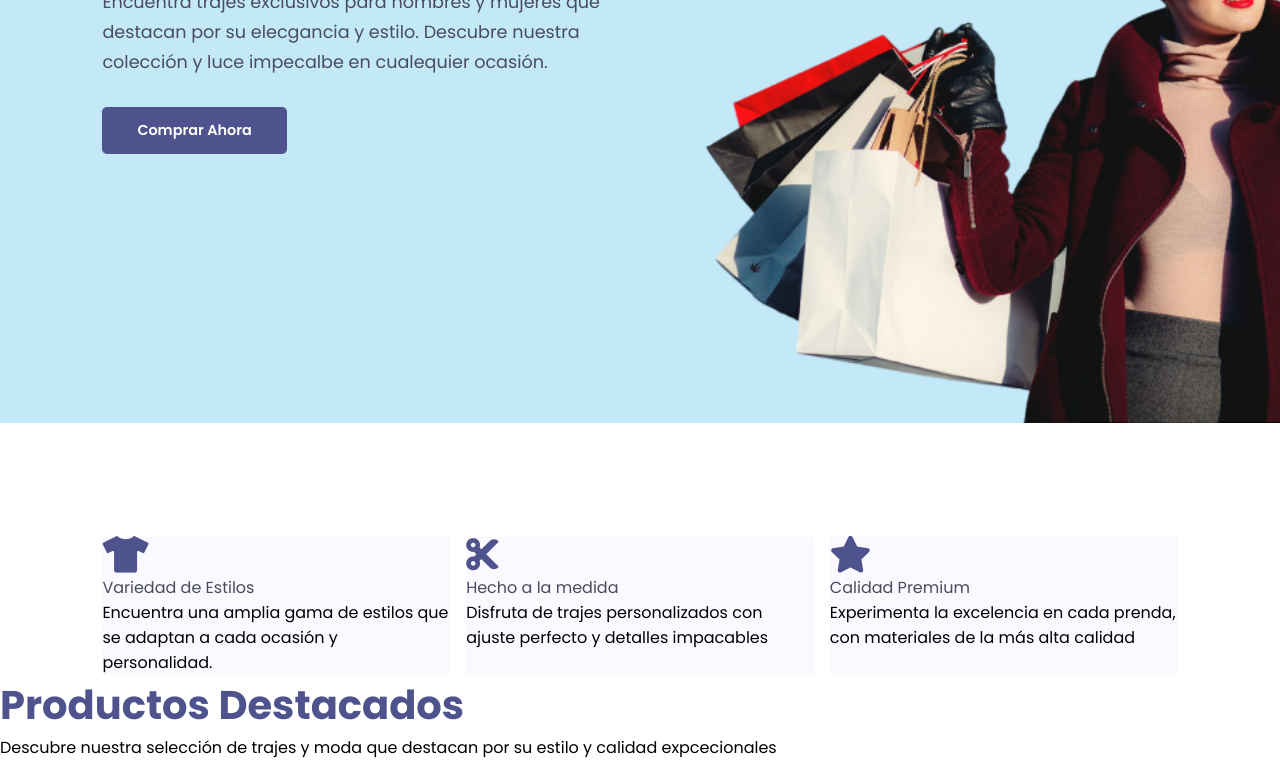
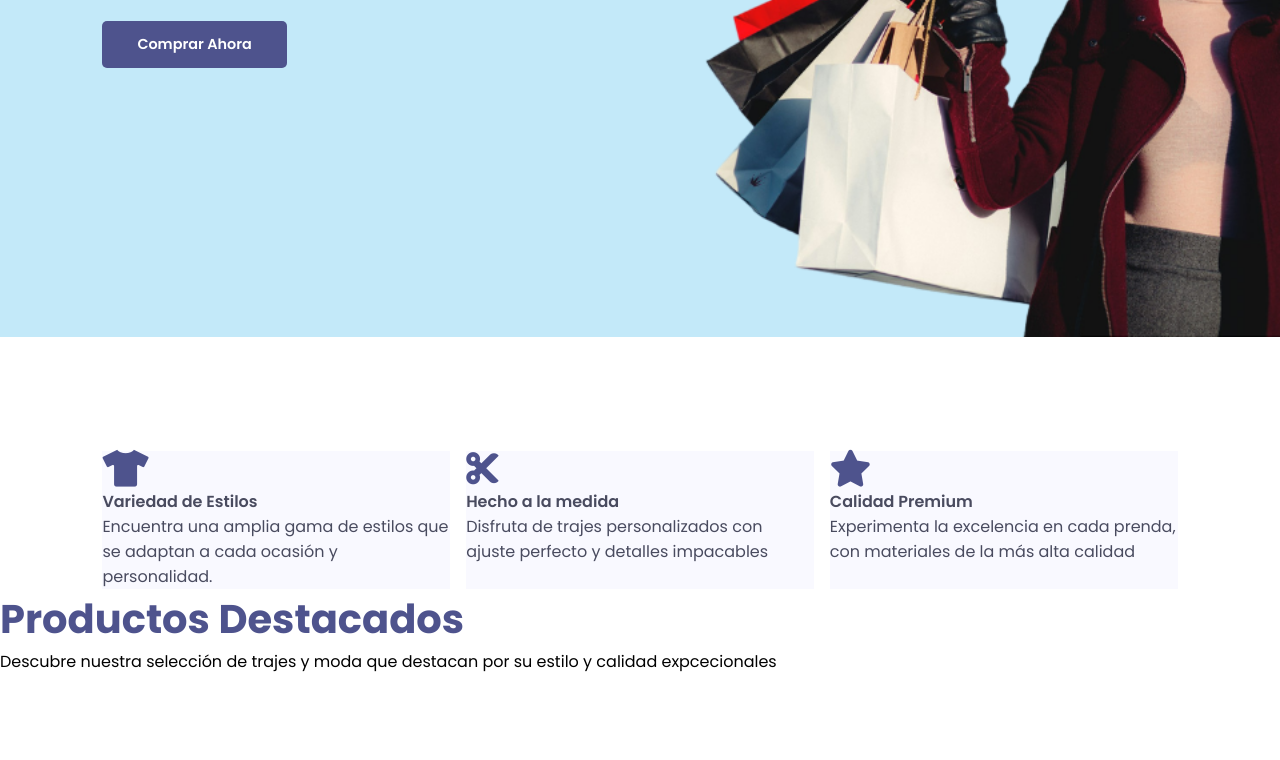
Before and after one commit to OsmarLG/ecommerce, a plain HTML site: page index.html in a window 1280 px wide. Shown: the part 463-1223 px from the top of the page. After the commit the page ends 1137 px from the top, so only its background shows below. Drawn offline with Linux system fonts and the light colour scheme.

Commit message:
actualizacion de codigo css

```diff
--- a/estilo.css
+++ b/estilo.css
@@ -28,6 +28,7 @@ span {
 /*Estilo de navegacion*/
 
 nav {
+    position: fixed;
     width: 100%;
     background-color: #fff;
     display: flex;
@@ -151,6 +152,12 @@ nav .fa-shopping-cart:hover {
 
 #characteristic  .fea-box h3 {
     font-size: 1rem;
+    font-weight: 600;
+    color: #494b5f;
+}
+
+#characteristic .fea-box p {
+    font-size: 1rem;
     font-weight: 400;
     color: #494b5f;
 }
--- a/index.html
+++ b/index.html
@@ -20,8 +20,8 @@
 
     <section id="home">
         <h1>Elegancia y Estilo</h1>
-        <p>Encuentra trajes exclusivos para hombres y mujeres que destacan por su elecgancia y estilo.
-            Descubre nuestra colección y luce impecalbe en cualequier ocasión.
+        <p>Encuentra trajes exclusivos para hombres y mujeres que destacan por su elegancia y estilo.
+            Descubre nuestra colección y luce impecable en cualequier ocasión.
         </p>
 
         <button class="btn-home">Comprar Ahora</button>
```
